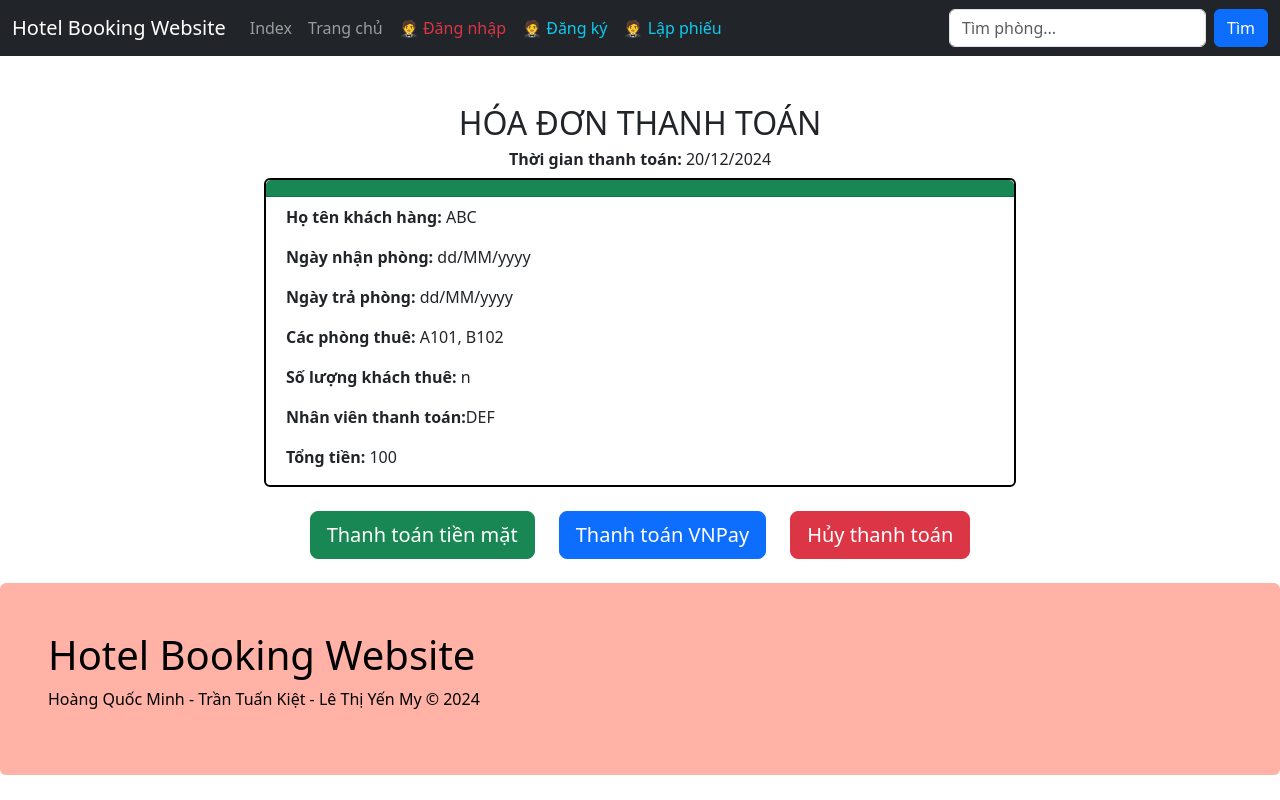
After one commit to QuocMinh76/QuanLyKhachSanCNPM, a Flask app: page /thanhtoan in a window 1280 px wide. The commit adds this page. Run offline with Flask 3, Linux system fonts and the light colour scheme.

Commit message:
my up gdtt

```diff
--- a/appQLKS/index.py
+++ b/appQLKS/index.py
@@ -81,6 +81,10 @@ def hotel_homepage():
 def rent():
     return render_template('rent.html')
 
+@app.route("/thanhtoan")
+def thanhtoan():
+    return render_template('thanhtoan.html')
+
 @app.route('/booking')
 def booking():
     return render_template('form_datphong.html')
--- /dev/null
+++ b/appQLKS/templates/thanhtoan.html
@@ -0,0 +1,40 @@
+{% extends 'layout/base.html' %}
+
+{% block content %}
+<style>
+    .payment-details p {
+           padding-left: 20px;
+     }
+    .container {
+            max-width: 800px;
+            border-radius: 8px;
+    }
+    .card {
+        border: 2px solid #000;
+    }
+</style>
+<div class="d-flex justify-content-center align-items-center">
+    <div class="container mt-5">
+        <h2 class="text-center">HÓA ĐƠN THANH TOÁN</h2>
+        <h6 class="text-center"><strong>Thời gian thanh toán: </strong>20/12/2024</h6>
+        <div class="card">
+            <div class="card-header bg-success text-white">
+            </div>
+            <div class="payment-details mt-2">
+                <p><strong>Họ tên khách hàng: </strong>ABC</p>
+                <p><strong>Ngày nhận phòng: </strong>dd/MM/yyyy</p>
+                <p><strong>Ngày trả phòng: </strong>dd/MM/yyyy</p>
+                <p><strong>Các phòng thuê: </strong>A101, B102</p>
+                <p><strong>Số lượng khách thuê: </strong>n</p>
+                 <p><strong>Nhân viên thanh toán:</strong>DEF</p>
+                <p><strong>Tổng tiền: </strong>100</p>
+            </div>
+        </div>
+        <div class="d-flex justify-content-center gap-4 mt-4">
+                <button class="btn btn-lg btn-success">Thanh toán tiền mặt</button>
+                <button class="btn btn-lg btn-primary">Thanh toán VNPay</button>
+                <button class="btn btn-lg btn-danger">Hủy thanh toán</button>
+            </div>
+    </div>
+</div>
+{% endblock %}
```
Also changed, not shown: appQLKS/templates/rent.html (+2 -7 lines).
